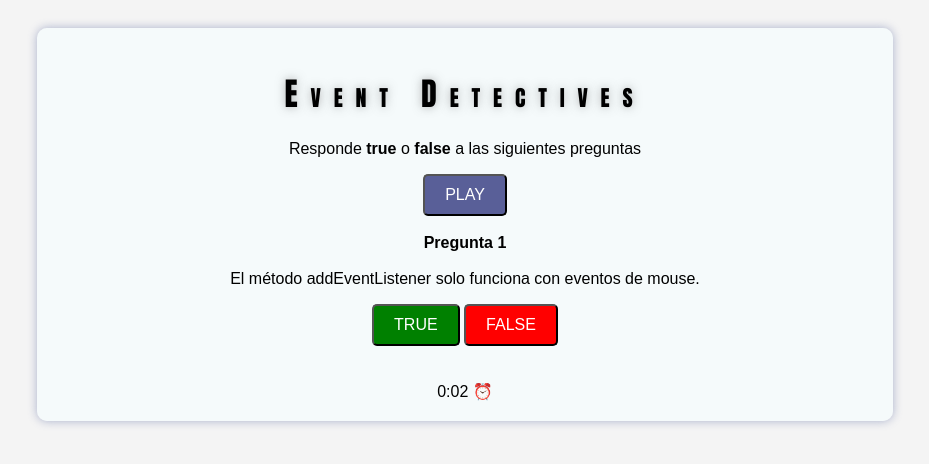
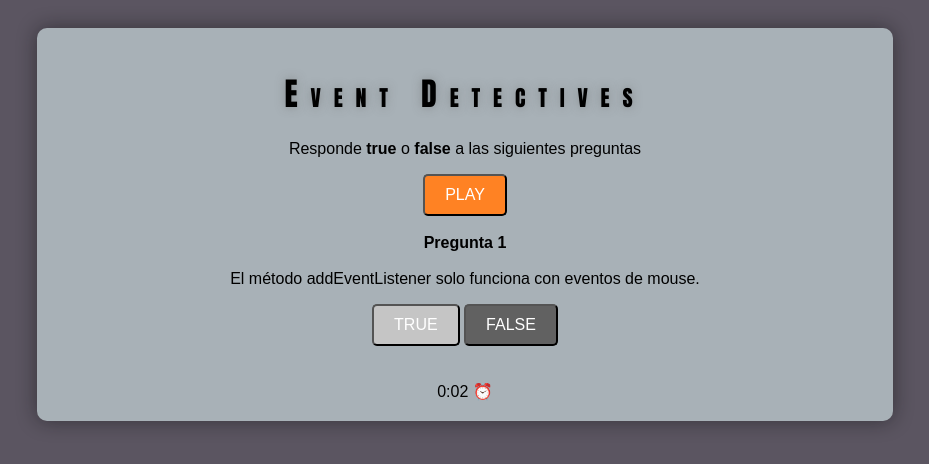
Before and after one commit to OhMyLaia/eventListeners-game-remote, a plain HTML site: page index.html in a window 1280 px wide. Both pictures are taken after a click on the button "PLAY". Shown: the whole page, without its empty margins (175-1104 px from the left). Drawn offline with Linux system fonts and the light colour scheme.

Commit message:
styles refactor

```diff
--- a/main.js
+++ b/main.js
@@ -53,12 +53,9 @@ function showQuestion() {
             <h2>¡FELICIDADES!</h2>
             <h3>¡Has acabado el juego!</h3>
             <br>
-            Sherlock Boolean Holmes 🕵️‍♀️ dice:
-            <br>
             ${positiveCounter} ✅ ${negativeCounter} ❌
             <br>
-            Como dijo un sabio una vez...
-            <br>
+            Sherlock Boolean Holmes 🕵️‍♀️ dice:
             <br>
             <i>"La mediocridad no reconoce nada superior a sí misma, pero el talento reconoce al genio al instante."</i>🏆
             `;
@@ -68,11 +65,9 @@ function showQuestion() {
             <h2>¡Felicidades!</h2>
             <h3>¡Has acabado el juego!</h3>
             <br>
-            Sherlock Boolean Holmes 🕵️‍♀️ dice:
-            <br>
             ${positiveCounter} ✅ ${negativeCounter} ❌
             <br>
-            Pero como dijo un sabio una vez...
+            Sherlock Boolean Holmes 🕵️‍♀️ dice:
             <br>
             <i>"La educación nunca termina, Watson. Es una serie de lecciones, con la mayor para el final."</i>📚
             `;
--- a/styles.css
+++ b/styles.css
@@ -2,7 +2,7 @@ body {
     background-color: rgb(255, 255, 255);
     font-family: Arial, sans-serif;
     text-align: center;
-    background-color: #f4f4f4;
+    background-color: #5b5561;
     padding: 20px;
 }
 
@@ -11,10 +11,10 @@ body {
     max-width: 100%;
     box-sizing: border-box;
     margin: auto;
-    background: rgba(246, 253, 254, 0.713);
+    background: rgba(200, 215, 217, 0.713);
     padding: 20px;
     border-radius: 10px;
-    box-shadow: 0px 0px 10px rgba(90, 105, 161, 0.488);
+    box-shadow: 0px 0px 20px rgba(14, 14, 17, 0.488);
 }
 
 h1 {
@@ -35,7 +35,7 @@ h2 {
 }
 
 button {
-    background-color: #595f98;
+    background-color: #ff8223;
     color: white;
     padding: 10px 20px;
     font-size: 16px;
@@ -50,22 +50,25 @@ button {
 
 
 button:hover {
-    background-color: #4477cfb0;
+    /* background-color: #ffad7a; */
+    color: rgb(66, 66, 66);
     font-size: large;
 }
 
 #trueBtn {
-    background-color: green;
+    background-color: rgb(197, 197, 197);
 }
 
 #trueBtn:hover {
-    background-color: rgb(66, 211, 66);
+    /* background-color: rgb(66, 211, 66); */
+    color: green;
 }
 
 #falseBtn {
-    background-color: red
+    background-color: rgb(97, 97, 97)
 }
 
 #falseBtn:hover {
-    background-color: rgb(239, 95, 95)
+    /* background-color: rgb(239, 95, 95) */
+    color: red;
 }
```
